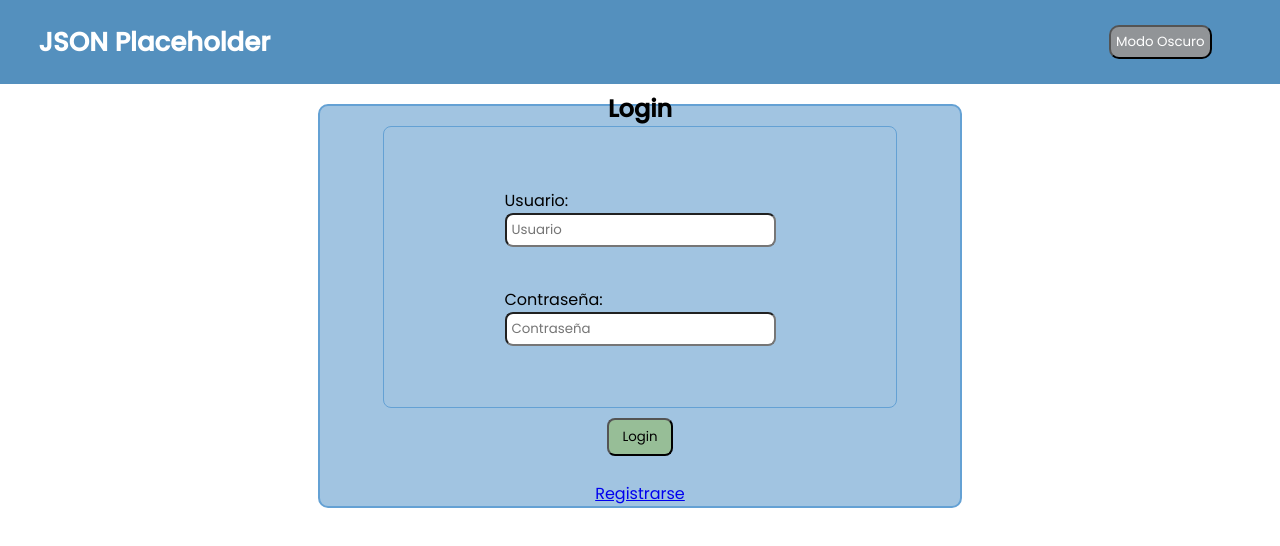
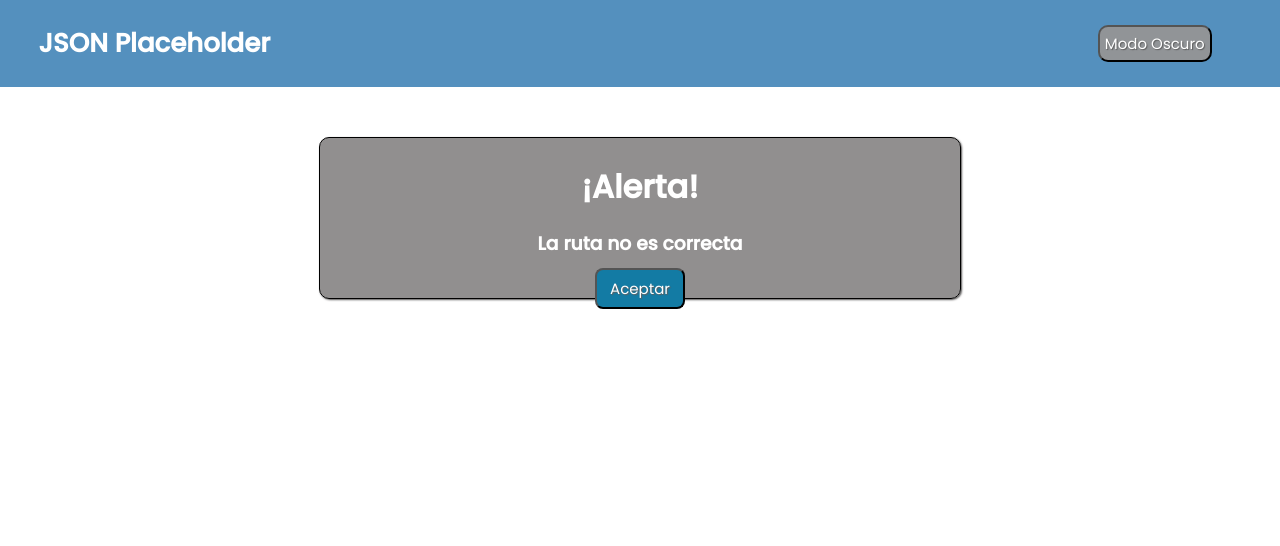
Before and after one commit to danalonso18/navegation-in-json-placeholder, a React app: page /auth in a window 1280 px wide. Before the commit this address led to /login. Shown: the top 546 px of the page. Built offline with nearby package versions, Linux system fonts and the light colour scheme.

Commit message:
add alert routes

```diff
--- a/package.json
+++ b/package.json
@@ -2,7 +2,8 @@
   "dependencies": {
     "react": "^18.2.0",
     "react-dom": "^18.2.0",
-    "react-router-dom": "^6.21.1"
+    "react-router-dom": "^6.21.1",
+    "sweetalert": "^2.1.2"
   },
   "scripts": {
     "dev": "webpack serve",
--- a/src/App.tsx
+++ b/src/App.tsx
@@ -8,16 +8,20 @@ import Cards from "./pages/app/Cards";
 import { FirstAppLayout } from "./layouts/AppLayout/FirstAppLayout";
 import { AppLayout } from "./layouts/AppLayout/AppLayout";
 import PrivateRoute from "./routes/privates";
+import Alert from "./pages/auth/Alert";
 
 const App: React.FC = () => {
   return (
     <BrowserRouter>
       <Routes>
+        <Route path="" element={<Login/>}></Route>
         <Route path="/*" element={<FirstAppLayout />}>
           <Route path="login" element={<Login />} />
           <Route path="registration" element={<RegistrationForm />} />
-          <Route path="*" element={<Navigate to="/login" />} />
+          <Route path="*" element={<Alert/>} />
         </Route>
+
+        <Route path="alert" element={<Alert />} />
 
         <Route element={<PrivateRoute />}>
           <Route path="app" element={<AppLayout />}>
--- a/src/components/Table/Body.tsx
+++ b/src/components/Table/Body.tsx
@@ -14,7 +14,7 @@ const Body: FC<iTablaProps> = ({ posts }) => {
             <tr key={post.id}>
               <td id="id">{post.id}</td>
               <td id="id">{post.userId}</td>
-              <td id="title">{post.title}</td>
+              <td id="titleBody">{post.title}</td>
             </tr>
           </ThemeProvider>
         );
--- /dev/null
+++ b/src/pages/auth/Alert.tsx
@@ -0,0 +1,20 @@
+import { Link} from "react-router-dom";
+import "../../styles/alert.css"
+
+const Alert = () => {
+
+  return  (
+    <div id="alertContainer">
+      <h1 id="title">¡Alerta!</h1>
+      <h3 id="text">La ruta no es correcta</h3>
+      <button id="bttonAlert">
+        <Link id="bttonAlert" to="/login">
+          Aceptar
+        </Link>
+      </button>
+    </div>
+  );
+
+};
+
+export default Alert;
--- a/src/pages/auth/Login.tsx
+++ b/src/pages/auth/Login.tsx
@@ -54,11 +54,11 @@ const Login: React.FC = () => {
           </div>
         </form>
         <div className="btnLogin">
-          <button onClick={handleLogin}>Login</button>
+          <button id="bttnLogin" onClick={handleLogin}>Login</button>
         </div>
 
         <p>
-          <Link to="/registration">Registrarse</Link>
+          <Link id="linkRegis" to="/registration">Registrarse</Link>
         </p>
       </div>
     </div>
--- a/src/routes/privates.tsx
+++ b/src/routes/privates.tsx
@@ -1,12 +1,19 @@
 import { useAuthContext } from "../context/authContext/AuthContext";
-import { Navigate, Outlet} from "react-router-dom";
+import { Outlet } from "react-router-dom";
+import { Link } from "react-router-dom";
 
 const PrivateRoute = () => {
   const { isAuthenticated } = useAuthContext();
-  if(!isAuthenticated){
-    return <Navigate to="/login" />
+
+  if (!isAuthenticated) {
+    return (
+      <div id="alertContainer">
+        <h1 id="title">¡Alerta!</h1>
+        <h3 id="text">Para acceder tienes que logearte</h3>
+        <button id="bttonAlert"><Link id="bttonAlert" to="/login">Aceptar</Link></button>
+      </div>
+    );
   }
-  return <Outlet />
-
+  return <Outlet />;
 };
-export default PrivateRoute
+export default PrivateRoute;
--- /dev/null
+++ b/src/styles/alert.css
@@ -0,0 +1,27 @@
+#alertContainer{
+    height: 20vh;
+    width: 50vw;
+    margin: 50px auto;
+    align-content: center;
+    text-align: center;
+    border: 1px solid black;
+    border-radius: 10px;
+    background-color: rgba(88, 85, 85, 0.657);
+    box-shadow: 1px 1px 2px rgb(86, 84, 84);
+}
+#title{
+    background-color: transparent;
+    margin-top: 25px;
+    box-shadow: none;
+    color: white;
+
+}
+#text{
+   margin-top: 18px;
+   color: white;
+}
+#bttonAlert{
+    text-decoration: none;
+    color: white;
+    background-color: rgb(19, 123, 164);
+}
--- a/src/styles/home.css
+++ b/src/styles/home.css
@@ -23,7 +23,7 @@ table, tr, td, th {
     padding: 10px;
 }
 
-#title {
+#titleBody {
     background-color: rgb(176, 171, 171);
     box-shadow: 1px 1px 2px black;
 }
--- a/src/styles/login.css
+++ b/src/styles/login.css
@@ -14,8 +14,8 @@
     border: 2px solid rgb(100, 161, 212);
     background-color: rgb(161, 196, 225);
     width: 50vw;
-    height: 50vh;
-    margin-top: 20px;
+    height: 70vh;
+    margin-top: 50px;
 }
 
 .formContainer{
@@ -27,8 +27,7 @@
     border-radius: 8px;
     height: 35vh;
     width: 40vw;
-
-
+    margin-top: 40px;
 }
 
 .btnLogin{
@@ -42,10 +41,16 @@
 
 .username{
     margin: 20px;
+    color: white;
+    text-shadow: 1px 1px 2px rgb(26, 136, 225);
+    font-size: 20px;
 }
 
 .password{
     margin: 20px;
+    color: white;
+    text-shadow: 1px 1px 2px rgb(26, 136, 225);
+    font-size: 20px;
 }
 
 #username, #password {
@@ -54,9 +59,37 @@
 }
 
 button{
-    background-color: rgb(151, 190, 151);
     padding: 7px 13px;
     border-radius: 8px;
     margin: 10px;
     width: fit-content;
+    color: white;
+    font-size: 15px;
+    text-shadow: 1px 1px 1px rgb(95, 95, 95);
 }
+
+#bttnLogin{
+    background-color:#4a86b5;
+    padding: 7px 13px;
+    border-radius: 8px;
+    margin: 10px;
+    width: fit-content;
+    color: white;
+    border: 2px solid rgb(54, 114, 156);
+    box-shadow: 1px 1px 2px rgb(167, 167, 167);
+    text-shadow: 1px 1px 2px rgb(138, 190, 232);
+    font-size: 15px;
+}
+
+h2{
+    font-size: 30px;
+    color: white;
+    text-shadow: 1px 1px 2px rgb(26, 136, 225);
+}
+
+#linkRegis{
+    color: rgb(54, 114, 156);
+    text-decoration: underline;
+    text-shadow: 1px 1px 1px rgb(113, 148, 175);
+    font-size: 18px;
+}
```
Also changed, not shown: 1 other file (tests, documents, lock files or other folders).
